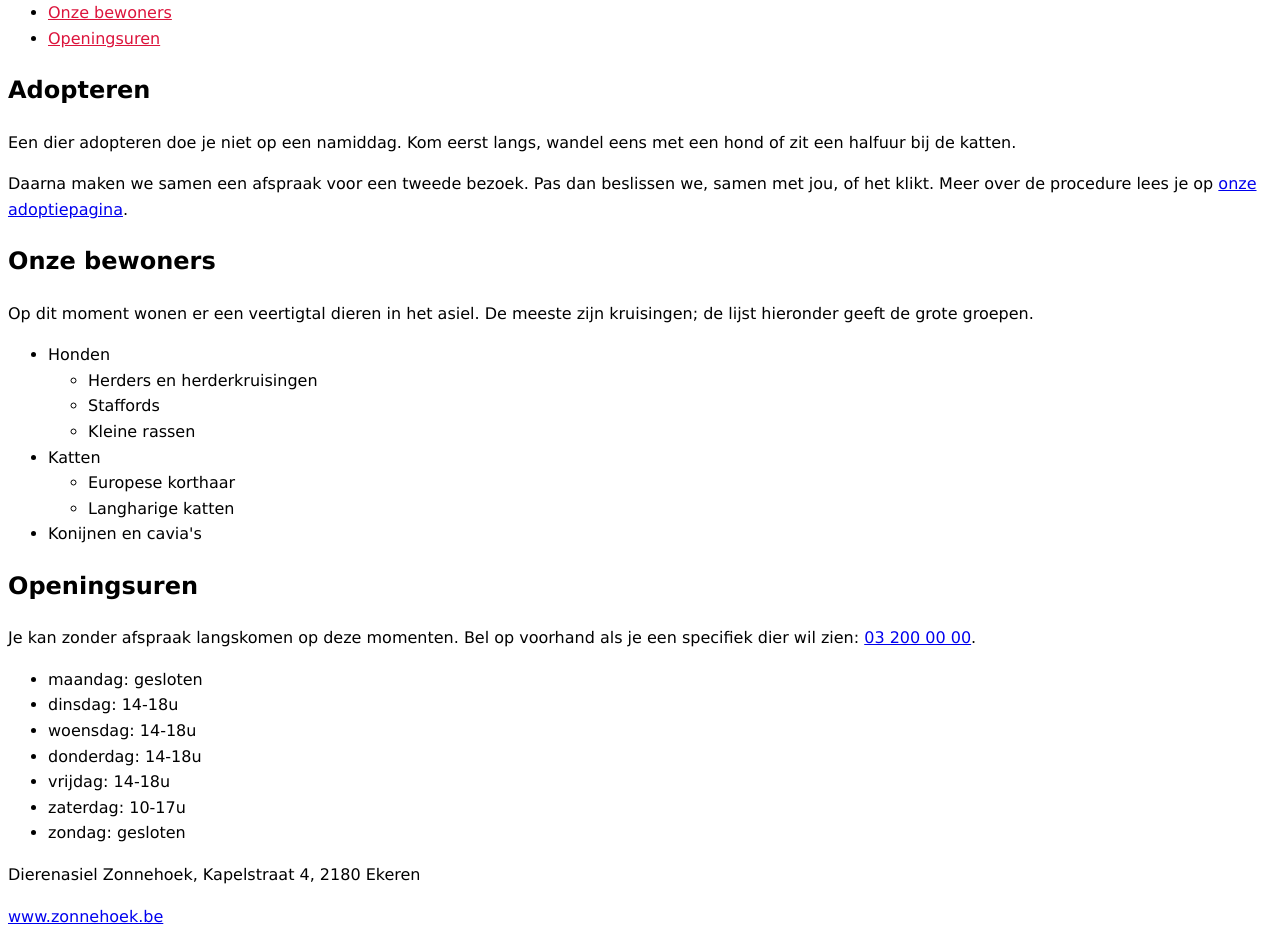
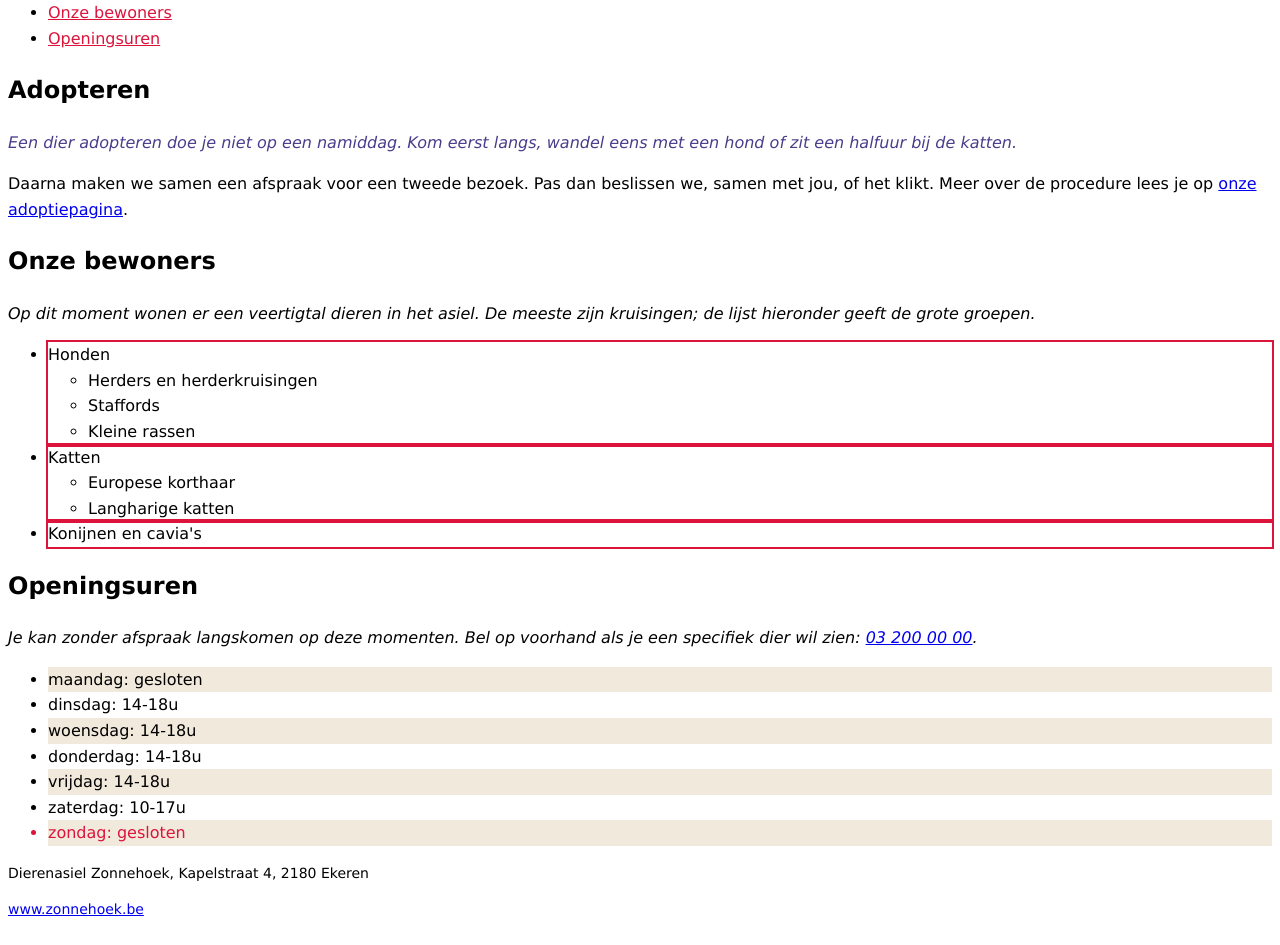
Before and after one commit to juliodiasdossantos/webtech, a plain HTML site: page Labo2/labo-02/selectors/index.html in a window 1280 px wide. Shown: the part 161-1106 px from the top of the page. Drawn offline with Linux system fonts and the light colour scheme.

Commit message:
labo slectors donee

```diff
--- a/Labo2/labo-02/selectors/css/stijl.css
+++ b/Labo2/labo-02/selectors/css/stijl.css
@@ -4,42 +4,54 @@
    elementen raakt. Gebruik de declaratie die erbij staat, zodat je in de
    browser meteen ziet wat je raakte. Voeg niets toe aan index.html. */
 
-body {
-  font-family: Verdana, sans-serif;
-  line-height: 1.6;
-}
+body {  font-family: Verdana, sans-serif;  line-height: 1.6;}
 
 /* 1. alle links in de navigatie -> color: crimson; change */
 
 nav a {
-      color: crimson
+      color: crimson;
 }
 
 /* 2. alleen de paragrafen in de footer -> font-size: 0.875rem; */
+footer p {
+      font-size: 0.875rem;
+}
 
 
 /* 3. alleen de lijstitems van het BUITENSTE niveau in de lijst met de class
       rassen (dus niet de items van de binnenlijsten) -> outline: 2px solid crimson;
       (outline tekent een kader rond precies het element dat je raakte; de
       property zelf komt in hoofdstuk 3) */
-
+.rassen > li {
+      outline: 2px solid crimson;
+}
 
 /* 4. de paragraaf die onmiddellijk na elke h2 komt -> font-style: italic; */
+h2 + p {
+      font-style: italic;
+}
 
-
-/* 5. elk oneven item in de lijst met openingsuren -> background-color: #f1e9dc; */
-
+/* 5. elk oneven item in de lijst met openingsuren -> background-color:  #f1e9dc*/
+.uren > li:nth-child(odd){
+      background-color:#f1e9dc;
+}
 
 /* 6. het laatste item in de lijst met openingsuren -> color: crimson; */
-
+.uren>li:last-child{
+      color: crimson;
+}
 
 /* 7. de slogan en de intro tegelijk, in één regel -> color: darkslateblue; */
-
+.slogan,.intro{
+      color: darkslateblue;
+}
 
 /* 8. elke link in main wanneer de muis erover gaat OF wanneer ze focus heeft
       -> background-color: yellow; */
-
-
+main a:hover,
+main a:focus {
+      background-color: yellow;
+}
 
 /* ---- Lezen: welke elementen raken deze vijf selectors? Schrijf het antwoord
    in één zin per selector in README.md. Verander hier niets. ---- */
```
